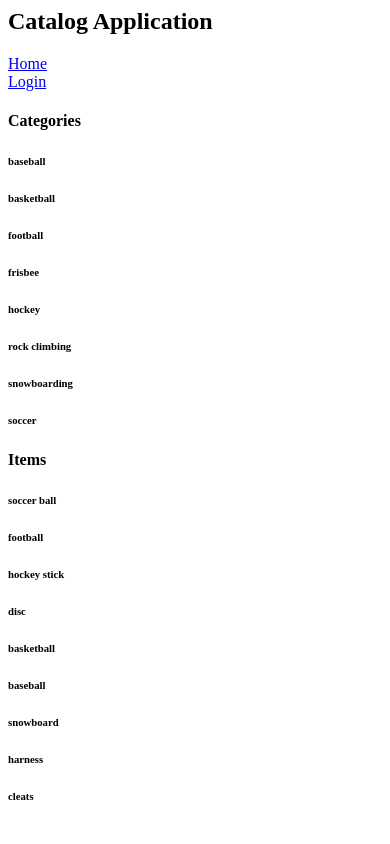
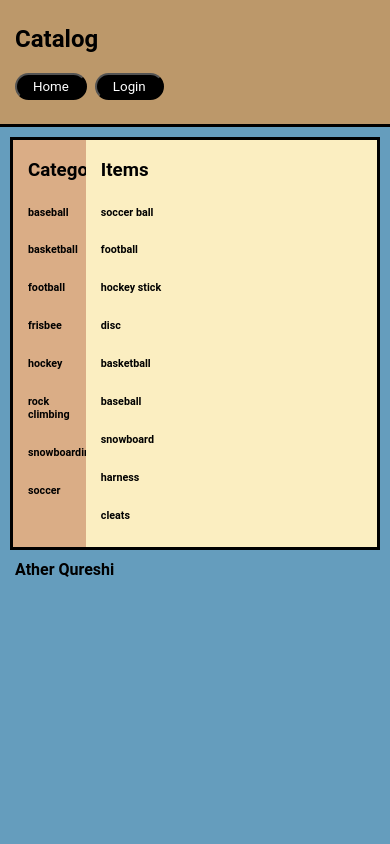
Before and after one commit to atherqureshi/Project_CatalogApp, a Flask app: page / in a window 390 px wide. Run offline with Flask 2, Linux system fonts and the light colour scheme.

Commit message:
added a ton of css to make catalog app not look terrible

```diff
--- a/catalog/application.py
+++ b/catalog/application.py
@@ -40,7 +40,7 @@ def home():
     return render_template('home.html', categories=categories, items=latest_items)
 
 
-# TO DO | Return serialized JSON of joined dataset
+# TO DO | Return serialized JSON of joined dataset (all categories + items within them)
 @app.route('/JSON')
 def json():
 	all_data = session.query(Category,Item).filter(Category.id == Item.category_id)
@@ -68,6 +68,9 @@ def show_item(category, item):
 	return render_template('show_item.html', item=item)
 
 
+def login():
+	return ""
+
 if __name__ == '__main__':
     app.debug = True
     app.run(host='0.0.0.0', port=5000)
--- a/catalog/static/styles.css
+++ b/catalog/static/styles.css
@@ -3,161 +3,63 @@
 	font-weight: 700;
 }
 
-h1 {
-	font-family: "Helvetica Neue Light", Roboto, Helvetica, Arial, sans-serif;
-	font-size: 50px;
-	color: #51453B;
-	line-height: 60px;
-	font-weight: 300;
+body {
+	background-color: #659DBD;
+	margin: 0px;
 }
 
-h2 {
-	font-size: 24px;
-	color: #42C3C9;
-	line-height: 29px;
+.topnav {
+	background-color: #BC986A;
+	border-bottom: solid;
+	padding-bottom: 20px;
+	margin: 0px;
+	padding-left: 15px;
+	padding-top: 5px;
 }
 
-h3 {
-	font-size: 18px;
-	color: #4A4A4A;
-	line-height: 23px;
-}
- p {
- 	font-family: "Helvetica Neue", Roboto, Helvetica, Arial, sans-serif;
- 	font-size: 16px;
- 	color: #7B7573;
- 	line-height: 24px;
- 	font-weight: 400;
- }
-
- strong {
- 	font-size: 16px;
- 	color: #7B7573;
- 	line-height: 24px;
- }
-
- a {
- 	font-size: 14px;
- 	color: #0093B9;
- 	line-height: 17px;
- }
-.padding-top {
-	padding-top: 30px;
-}
-.padding-bottom {
-	padding-bottom: 30px;
-}
-.margin-right {
-	margin-right: 30px;
-}
-.padding-none {
-	padding: 0;
-}
-.btn {
-	padding: 20px;
-	margin: 0;
-	border-color: #9FB80A;
-	border-width: 2px;
-	color: #9FB80A;;
-}
-.btn:hover {
-	border-color: #9FB80A;
-}
-.btn.delete {
-	border-color: #aaaaaa;
-	color: #aaaaaa;
-}
-.btn.delete:hover {
-	border-color: #aaaaaa;
-	color: red;
-}
-.glyphicon {
-	margin-right: 10px;
-}
-.top-menu {
-	padding-top: 30px;
-	padding-bottom: 30px;
-}
-.top-menu p {
-	margin-bottom: 0;
-	line-height: 16px;
-}
-.top-menu a {
-	margin-bottom: 0;
-	line-height: 16px;
-	font-size: 16px;
-	color: #7B7573;
-	font-weight: 400;
-}
-.divider {
-	height: 15px;
-}
-.divider.blue {
-	background-color: #42C3C9;
-}
-.divider.green {
-	background-color: #9FB80A;
-}
-.banner.main {
-	height: 150px;
-	background: url("/static/top-banner.jpg");
-	background-position: right;
-	background-repeat: no-repeat;
-	background-size: cover;
-}
-.banner.menu {
-	height: 150px;
-	background-color: #E1E17F;
-}
-.banner.profile {
-	height: 150px;
-	background-color: #A6E8EB;
-}
-.banner h1 {
-	margin: 45px 0;
-}
- .restaurant-list {
- 	background-color: #F0F0F0;
- 	padding: 20px;
-u }
- .restaurant-list:hover {
- 	background-color: #e1e17f;
- 	padding: 20px;
-}
-.menu-item {
-	background: #F0F0F0;
-	padding: 20px;
-	margin: 20px;
-	margin-left: -20px;
-}
-.menu-price {
-	font-weight: 700;
-}
-.creator {
-	padding-right: 20px;
-	margin-top: -20px;
-	text-align: right;
-	float:right;
-}
-.creator img {
-	width: 100px;
-	border-radius: 50%;
-}
-.creator figcaption {
-	font-size: 14px;
-	color: #7B7573;
-	font-weight: 400;
-	margin-top: -20px;
-}
-.flash {
-	background-color: #98FB98;
-	width:100%;
-	text-decoration: none;
-
+.center-div {
+	margin: auto;
+	top: 0;
+	right: 0;
+	bottom: 0;
+	left: 0;
+	border-radius: 3px;
+	padding: 10px;
 }
 
-.flash li {
-	list-style-type: none;
-	text-align: center;
+.grid-container {
+	display: grid;
+	grid-template-columns: 20% 1fr;
+	grid-template-rows: 1fr;
+	grid-template-areas: "Sidebar Data-Panel";
+	border: solid;
+}
 
+.Sidebar {
+	grid-area: Sidebar;
+	background-color: #DAAD86;
+	padding-left: 15px;
 }
+
+.Data-Panel {
+	grid-area: Data-Panel;
+	background-color: #FBEEC1;
+	padding-left: 15px;
+}
+
+.button {
+	display:inline-block;
+	padding:0.3em 1.2em;
+	margin:0 0.3em 0.3em 0;
+	border-radius:2em;
+	box-sizing: border-box;
+	text-decoration:none;
+	font-weight:400;
+	color:#FFFFFF;
+	background-color:#000000;
+	text-align:center;
+}
+
+.button:hover{
+	 background-color:#4095c6;
+}
--- a/catalog/templates/header.html
+++ b/catalog/templates/header.html
@@ -1,11 +1,9 @@
-<div class="row top-menu">
-	<div class="col-md-6">
-		<h2> Catalog Application </h2>
-		<a href="{{url_for('home')}}">
-			<span class="glyphicon glyphicon-home" aria-hidden="true"></span>Home
-		</a>
-	</div>
-	<div class="col-md-6 text-right">
-		<a href = '{{url_for('home')}}'> Login </a>
-	</div>
+<head>
+	<link rel=stylesheet type=text/css href="{{ url_for('static', filename='styles.css') }}">
+</head>
+
+<div class="topnav">
+	<h2> Catalog </h2>
+	<a class="active" href="{{url_for('home')}}"><button class="button">Home</button></a>
+	<a href="{{url_for('json')}}" >	<button class="button">Login</button></a>
 </div>
--- a/catalog/templates/home.html
+++ b/catalog/templates/home.html
@@ -1,20 +1,26 @@
 {% include "header.html" %}
-<head>
-</head>
 <body>
 
-	<div>
-		<h4> Categories </h4>
+	<div class="center-div">
+		<div class="grid-container">
+			<div class="Sidebar">
+		  		<h3> Categories </h3>
 				{% for category in categories %}
 				<h6>{{category.name}}</h6>
 				{% endfor %}
 			</div>
 
-	<div>
-		<h4> Items </h4>
+		  	<div class="Data-Panel">
+				<h3> Items </h3>
 				{% for item in items %}
 				<h6>{{item.name}}</h6>
 				{% endfor %}
 			</div>
+		</div>
+	</div>
 
 </body>
+
+<footer style="padding-left: 15px">
+	Ather Qureshi
+</footer>
```
Lines whose indentation alone changed are shown as unchanged.
